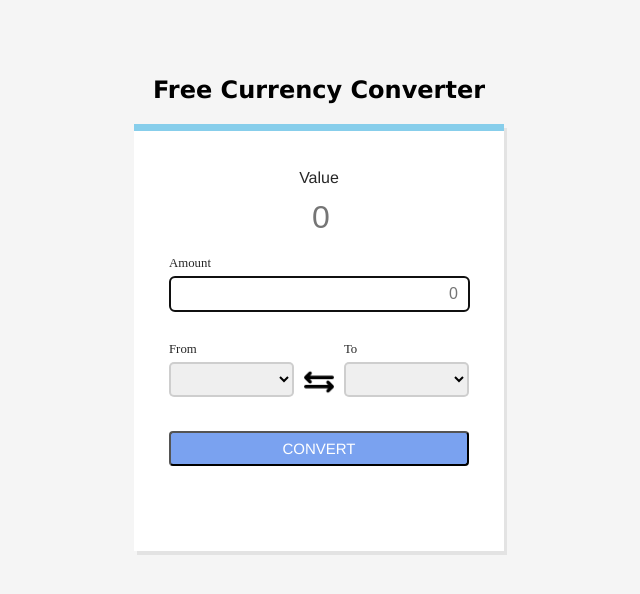
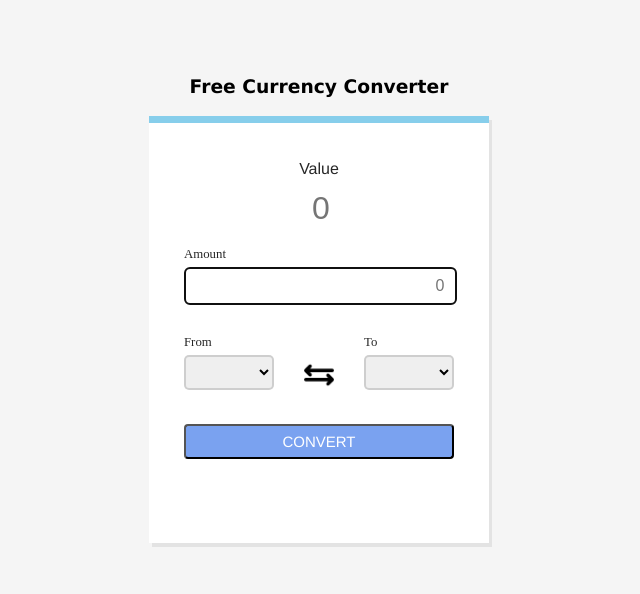
Before and after one commit to eltNEG/currency-converter, a plain HTML site: page index.html in a window 1280 px wide. Shown: the whole page, without its empty margins (321-961 px from the left). Drawn offline with nearby package versions, Linux system fonts and the light colour scheme; no server answers.

Commit message:
reduce frame width, increate arror width, add symbol to options

```diff
--- a/css/index.css
+++ b/css/index.css
@@ -69,7 +69,7 @@ body {
     border-top: solid 7px;
     border-top-color: skyblue;
     height: 350px;
-    width: 300px;
+    width: 270px;
     background-color: white;
     margin: 0 auto 0 auto;
     box-shadow: 3px 4px rgba(0, 0, 0, 0.076);
@@ -113,7 +113,7 @@ body {
     margin-top: 5px;
     padding-right: 10px;
     width: 95%;
-    height: 30px;
+    height: 32px;
     text-align: right;
     border-radius: 5px;
     border: solid 2px;
@@ -141,7 +141,7 @@ select {
     height: 35px;
     border-radius: 5px;
     margin-top: 5px;
-
+    padding-left: 30px
 }
 
 #arror {
--- a/index.html
+++ b/index.html
@@ -11,7 +11,7 @@
 
 <body>
     <div class="outer-frame">
-        <h2 class='' id='page-header'>Free Currency Converter</h2>
+        <h3 class='' id='page-header'>Free Currency Converter</h3>
         <div class="inner-frame">
             <div class="value-text">Value</div>
             <form>
@@ -21,15 +21,15 @@
                 <input id='currencyIn' type="number" placeholder="0" autofocus>
 
                 <div class="row selection">
-                    <div class="col-5">
+                    <div class="col-4">
                         <div class="label-text">From</div>
                         <select id='selectInCurr'>
                         </select>
                     </div>
-                    <div class="col-2">
+                    <div class="col-4">
                         <img id='arror' src="./images/arrow.png" alt="Arrow">
                     </div>
-                    <div class="col-5">
+                    <div class="col-4">
                         <div class="label-text">To</div>
                         <select id='selectOutCurr'>
                         </select>
--- a/js/main.js
+++ b/js/main.js
@@ -104,7 +104,7 @@ fetch(`https://free.currencyconverterapi.com/api/v5/currencies`)
     let options = [];
     for (const sym of symbols) {
       options.push({
-        text: currencies[sym].currencyName,
+        text: `${sym} - ${currencies[sym].currencyName}`,
         value: `${sym} ${currencies[sym].currencySymbol}`,
       });
     }
```
